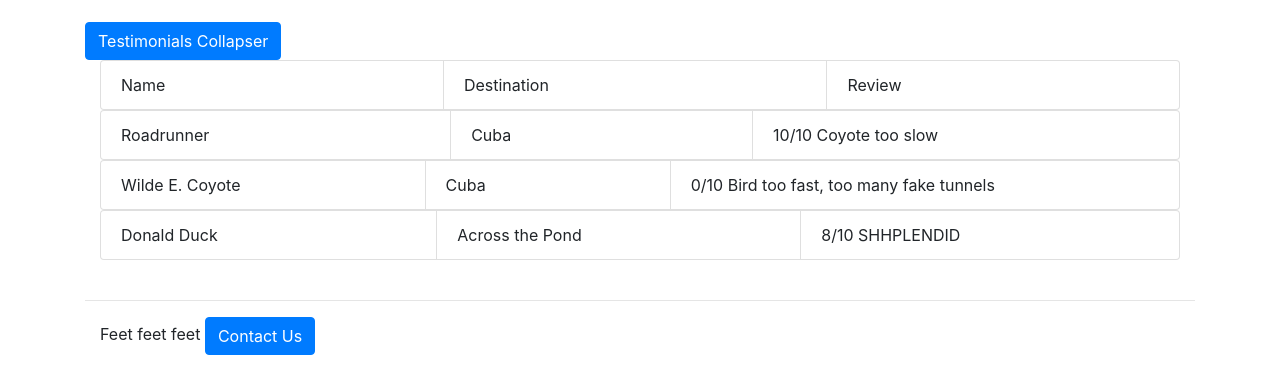
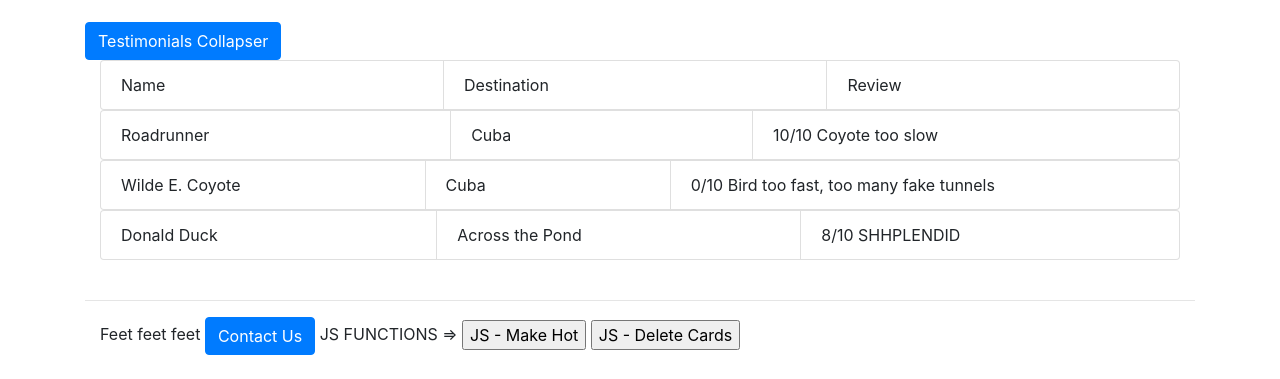
Before and after one commit to tom-saetran/M2D3, a plain HTML site: page index.html in a window 1280 px wide. Shown: the part 3120-3499 px from the top of the page. Drawn offline with nearby package versions, Linux system fonts and the light colour scheme.

Commit message:
Update index.html

```diff
--- a/index.html
+++ b/index.html
@@ -373,6 +373,9 @@
         <div class="container">
             <span>Feet feet feet</span>
             <input type="button" value="Contact Us" class="btn btn-primary" data-toggle="modal" data-target="#exampleModal">
+            <span>JS FUNCTIONS =></span>
+            <input type="button" value="JS - Make Hot" onclick="makeHot()">
+            <input type="button" value="JS - Delete Cards" onclick="deleteCards()">
         </div>
 
         <br>
@@ -419,9 +422,13 @@
 
     const deleteCards = () => {
         let cards = document.getElementsByClassName("card")
+        if (cards.length === 0)
+            return
+
         for (const card of cards) {
             card.remove()
         }
+        deleteCards()
     }
 </script>
 </body>
```
